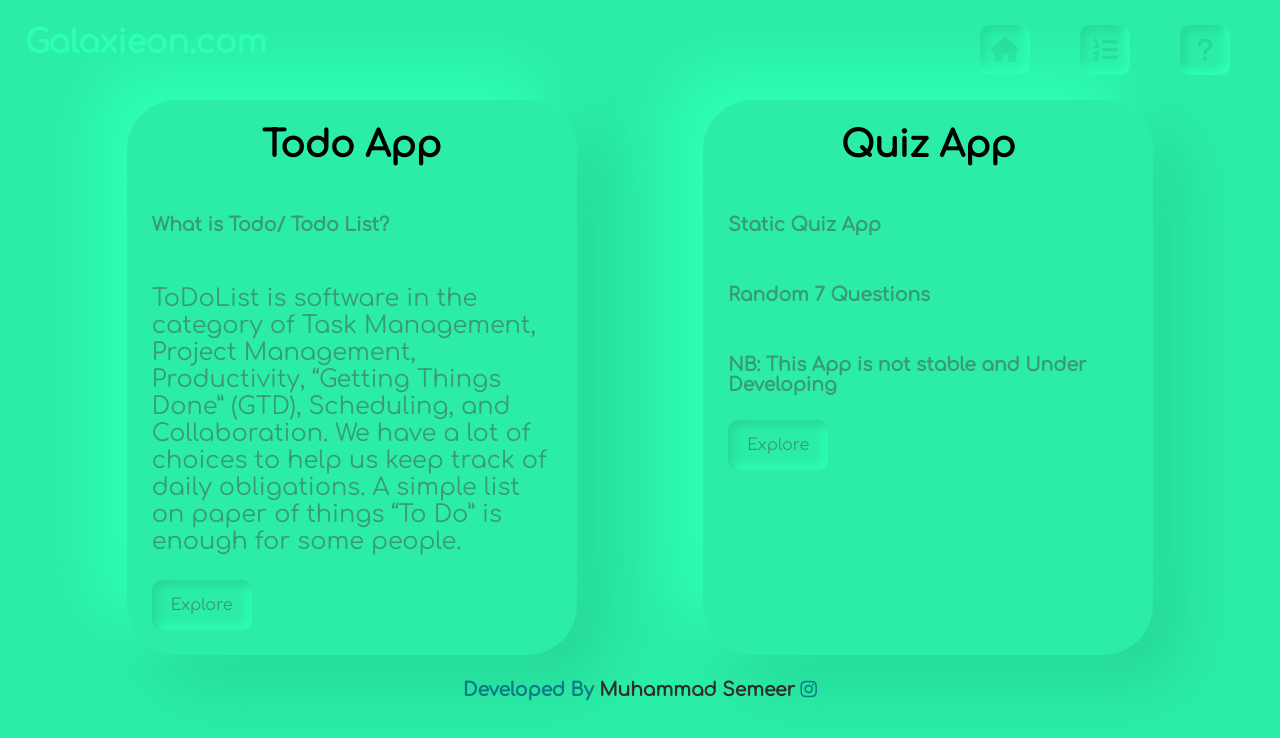
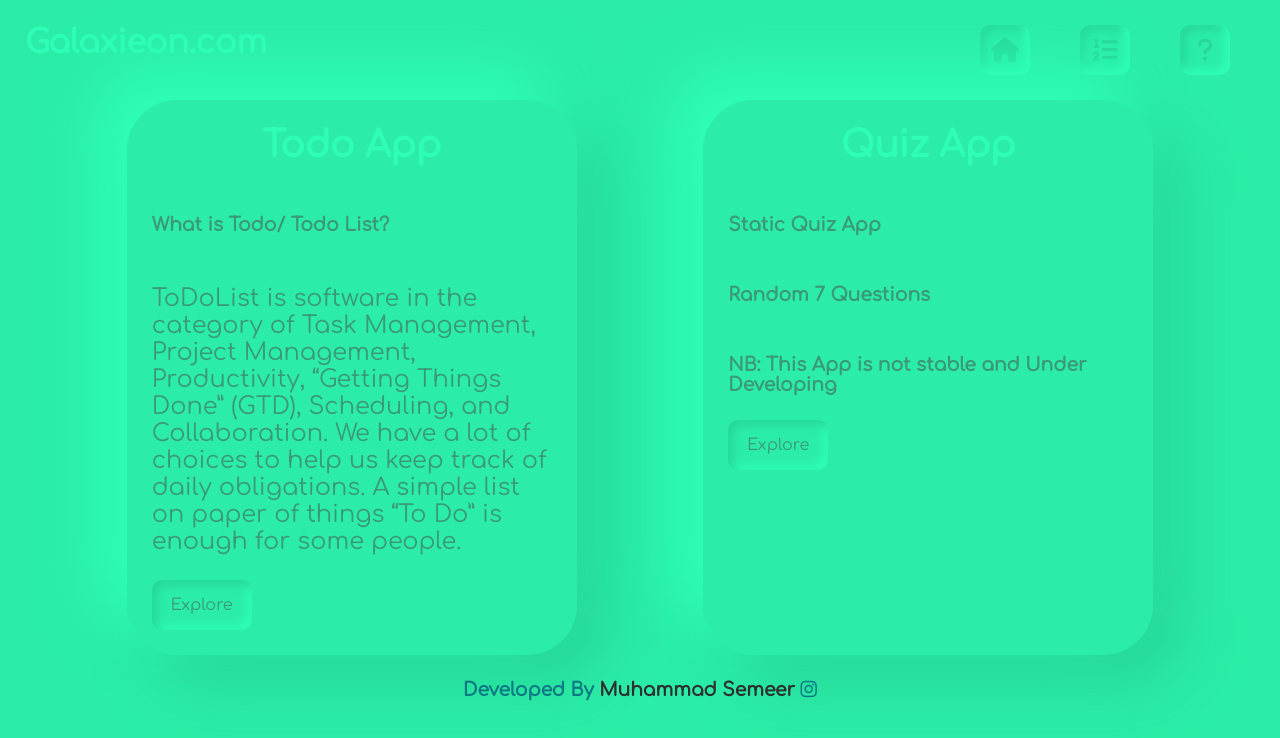
Before and after one commit to Galaxieon/galaxieon, a React (Create React App) app: page / in a window 1280 px wide. Shown: the top 738 px of the page. Built offline with nearby package versions, Linux system fonts and the light colour scheme.

Commit message:
color changed heading

```diff
--- a/src/components/home/home.css
+++ b/src/components/home/home.css
@@ -21,6 +21,7 @@
     text-align: center;
     padding: 25px;
     font-size: 36px;
+    color: #2fffb6;
 }
 
 .todoapp h3,
```
